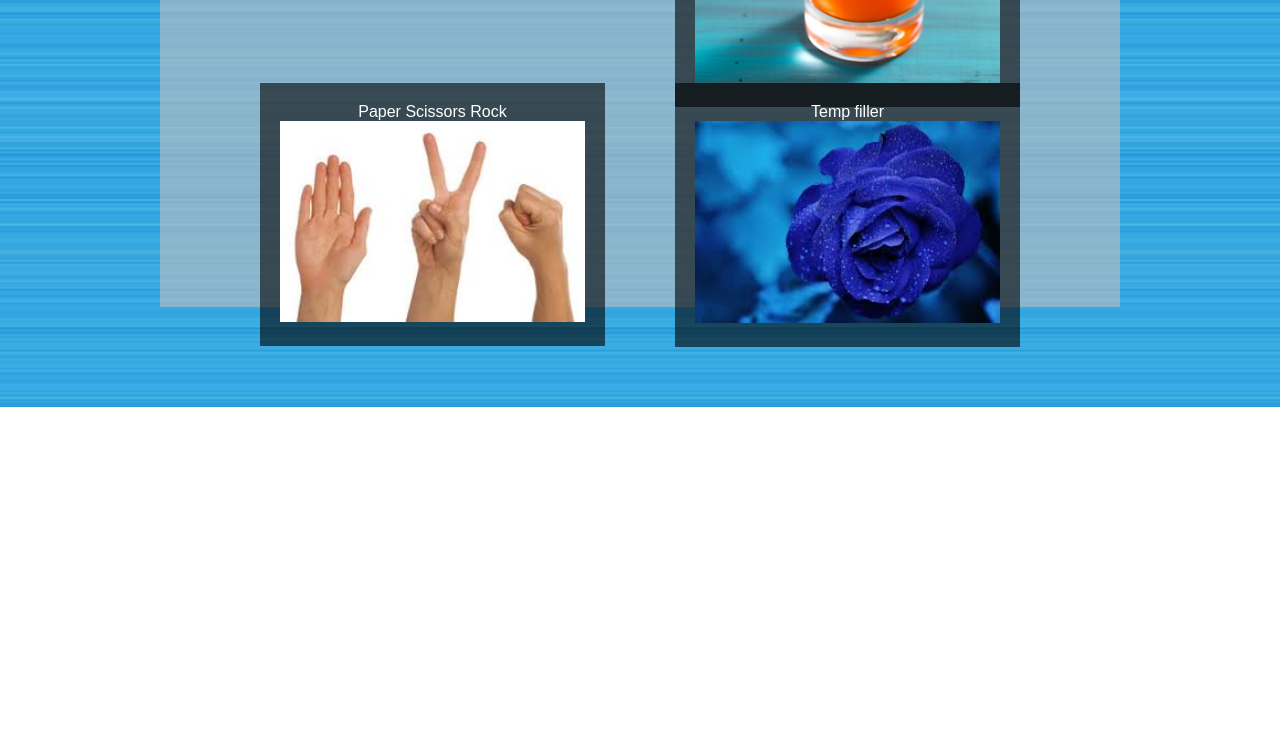
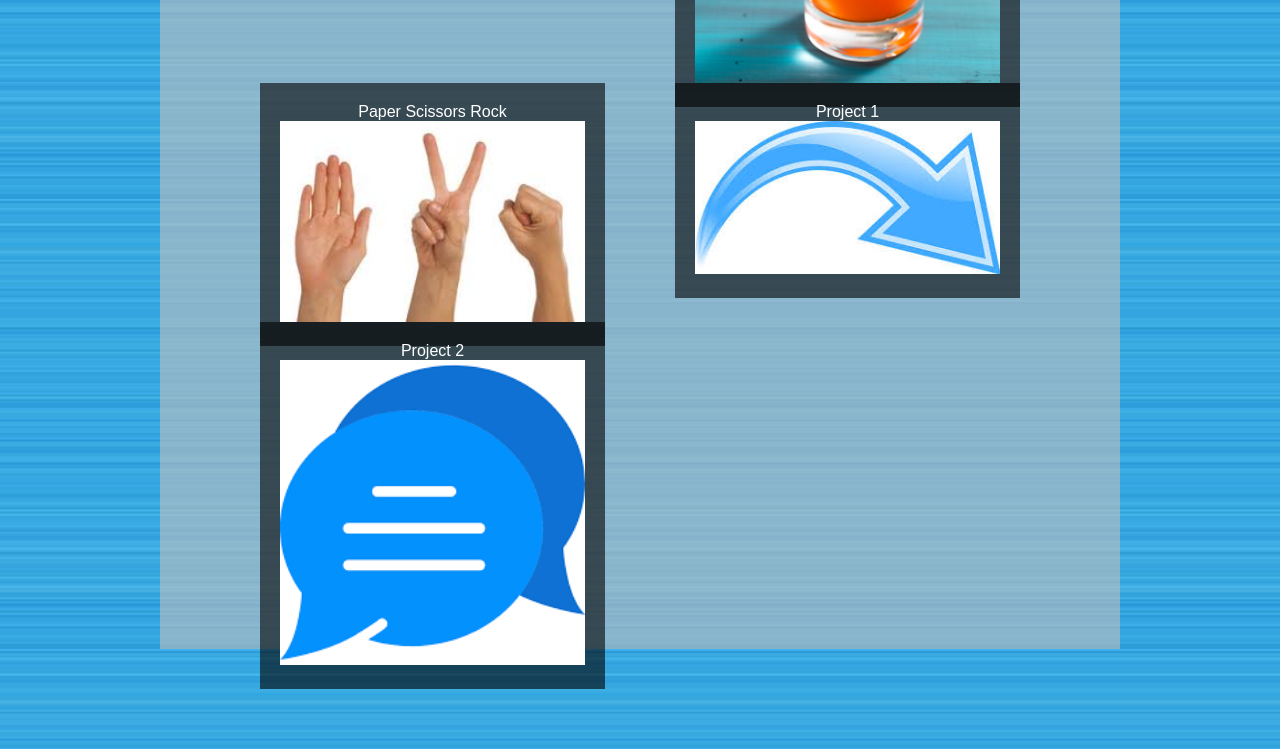
Before and after one commit to MichaelGluszek/Main-Portfolio, a plain HTML site: page portfolio.html in a window 1280 px wide. Shown: the part 1041-1790 px from the top of the page. Before the commit the page ends 1448 px from the top, so only its background shows below. Drawn offline with Linux system fonts and the light colour scheme.

Commit message:
added projects

```diff
--- a/portfolio.html
+++ b/portfolio.html
@@ -59,8 +59,14 @@
         </div>
         <div>
 
-          <p>Temp filler<a href="">
-            <img alt="To be continued" src="assets/images/tempFiller.jpg">
+          <p>Project 1<a href="https://github.com/trilogy-quadrant/Project1.git">
+            <img alt="image of arrow" src="assets/images/arrow.jpg">
+            </a></p>
+        </div>
+        <div>
+
+          <p>Project 2<a href="https://github.com/databasecoders/cloudchatroom.git">
+            <img alt="image of chat" src="assets/images/chat.jpg">
             </a></p>
         </div>
       </div>
```
Also changed, not shown: assets/images/arrow.jpg (added), assets/images/chat.jpg (added).
